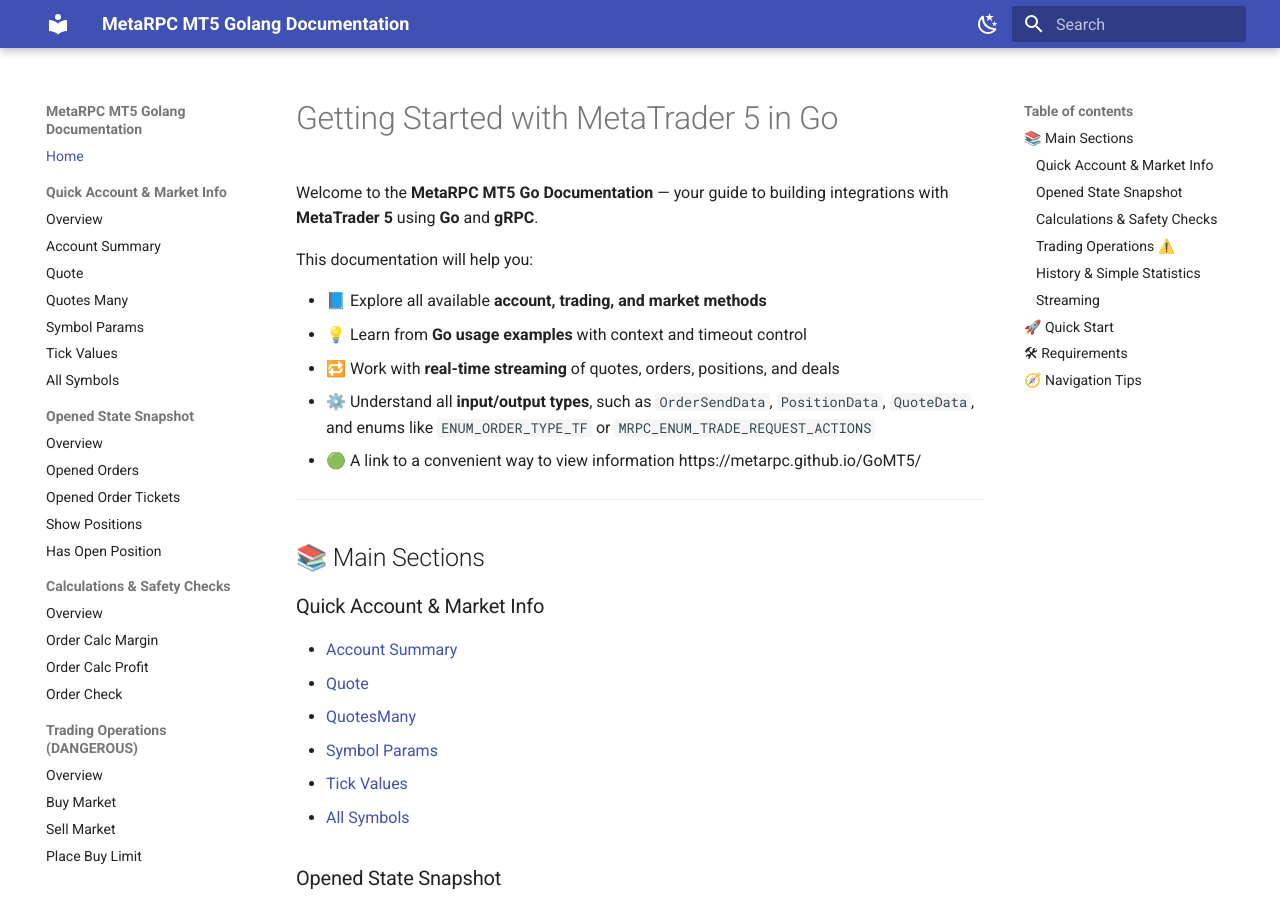
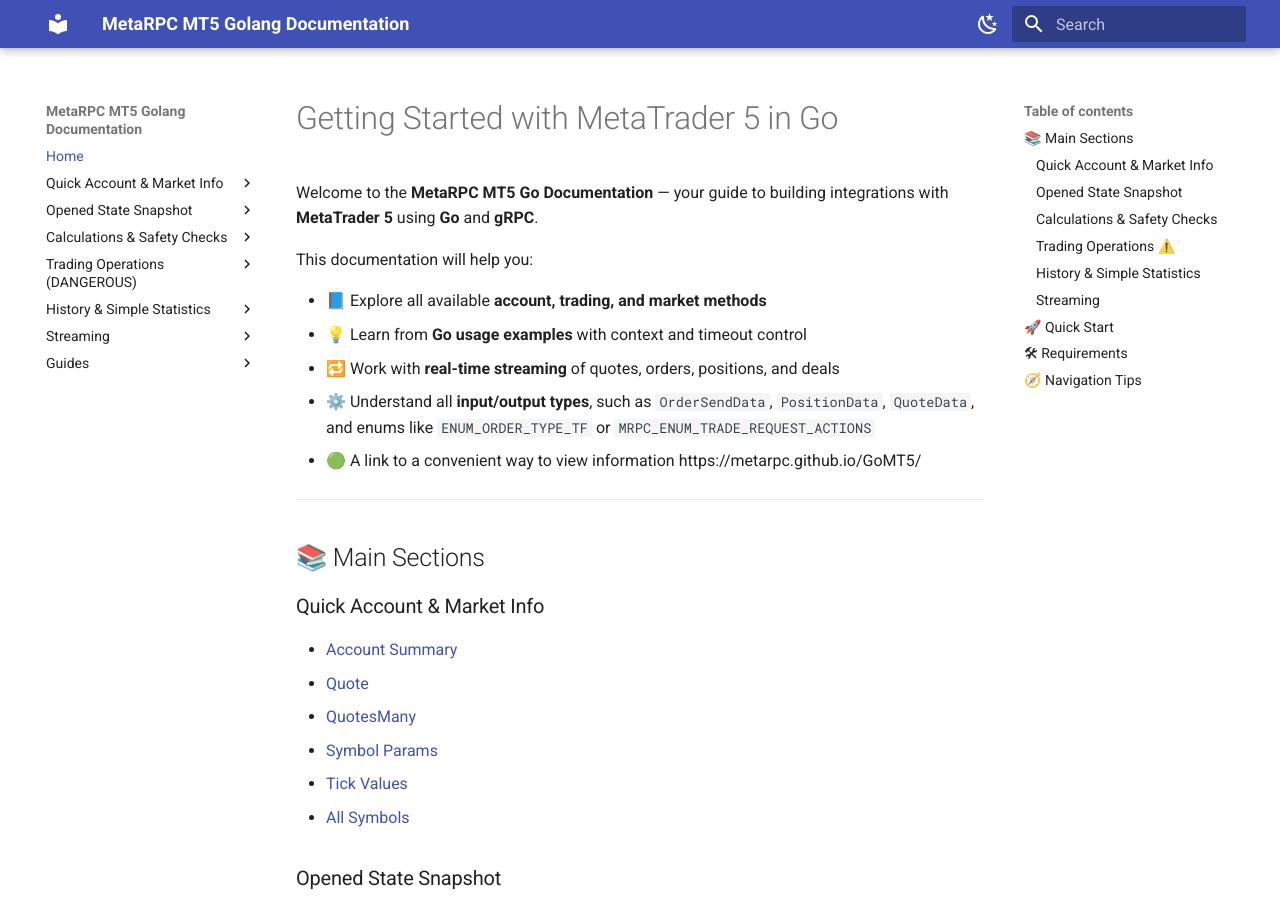
Before and after one commit to MetaRPC/GoMT5, an MkDocs documentation site: the page built from docs/index.md, in a window 1280 px wide and 900 px high. Built offline with MkDocs 1.6.1 and Material for MkDocs 9.7.7, drawn with Linux system fonts in a browser that asks for light colours.

Commit message:
Update mkdocs.yml

```diff
--- a/mkdocs.yml
+++ b/mkdocs.yml
@@ -17,7 +17,6 @@
   features:
     - palette.toggle
     - palette.auto
-    - navigation.sections      # левый сайдбар, группы сворачиваются/разворачиваются
     - content.code.copy
     - content.action.edit
 
```
